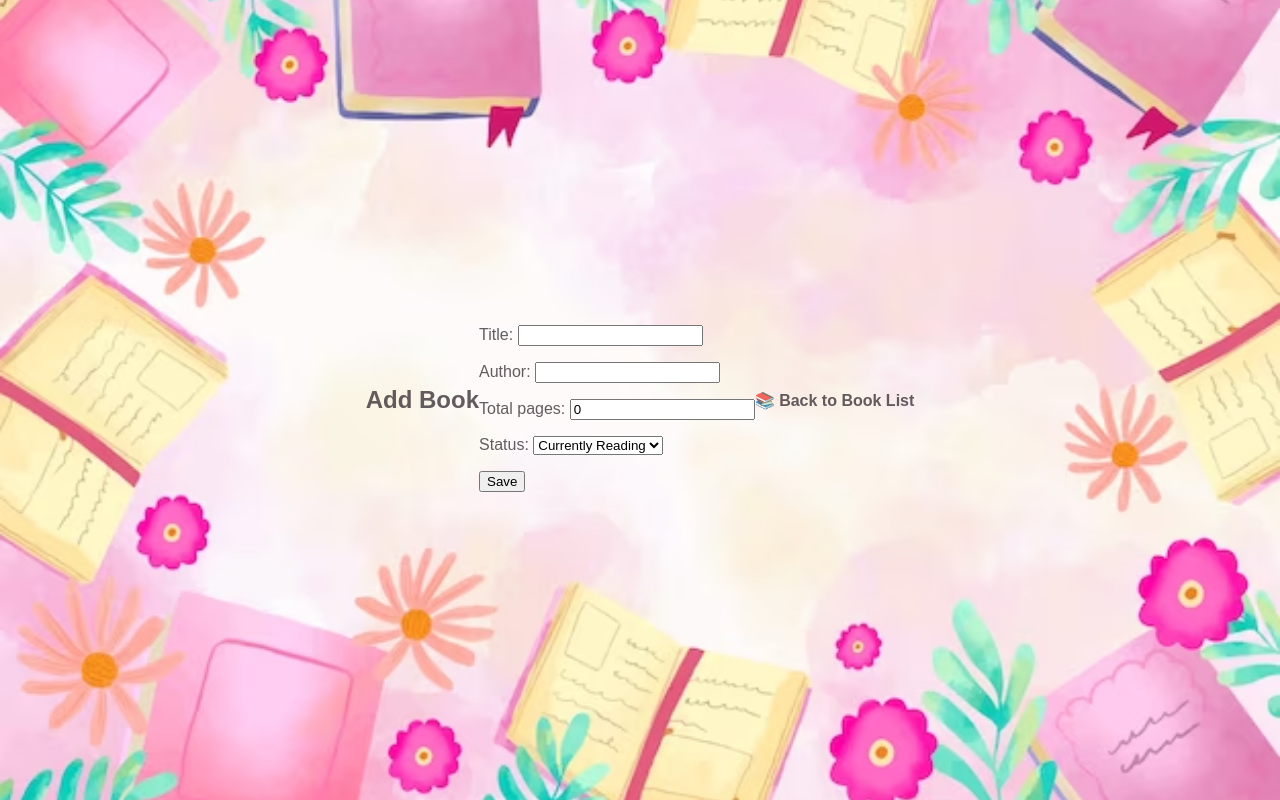
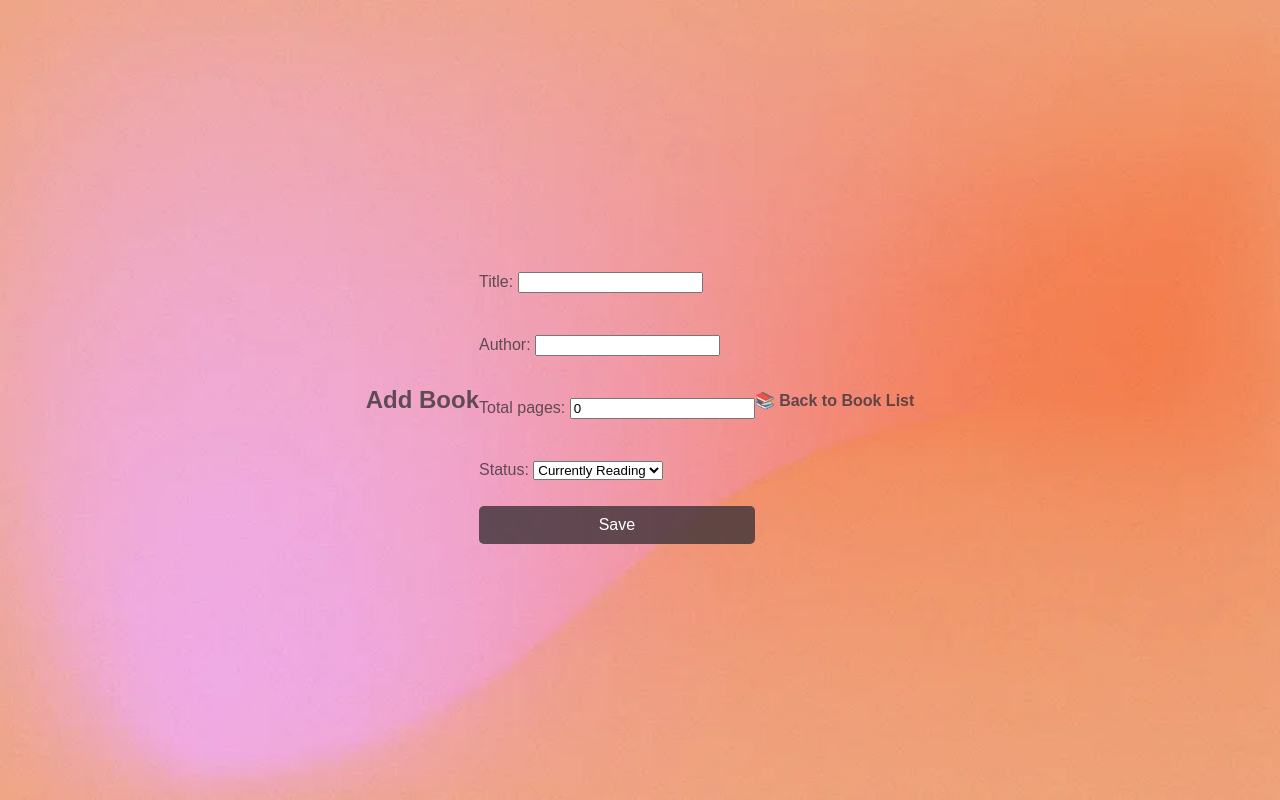
Before and after one commit to vmr093/LitLibrary, a Django app: page /books/create/ in a window 1280 px wide. Run offline with Django 5.2, Linux system fonts and the light colour scheme; the visitor is signed in with stand-in values (Sample User, id 1).

Commit message:
adding css

```diff
--- a/books_app/static/books_app/style.css
+++ b/books_app/static/books_app/style.css
@@ -1,7 +1,7 @@
 /* General Styling */
 body {
     font-family: Arial, sans-serif;
-    background-image: url('/static/books_app/images/background pic 2.avif');
+    background-image: url('/static/books_app/images/background pic 3.jpeg');
     background-size: cover;
     background-attachment: fixed;
     background-position: center;
@@ -30,6 +30,43 @@ body {
 h2 {
     color: rgba(60, 51, 56, 0.8); /* Updated text color */
     font-size: 24px;
+}
+
+form {
+    display: flex;
+    flex-direction: column;
+    gap: 10px;
+}
+
+button {
+    background: rgba(60, 51, 56, 0.8); /* Updated button color */
+    color: white;
+    border: none;
+    padding: 10px;
+    border-radius: 5px;
+    cursor:pointer;
+    font-size: 16px;
+
+}
+
+button:hover {
+    background: rgba(90, 81, 86, 0.9);
+}
+
+/* Center the back link at the bottom */
+.back-link {
+    margin-top: 20px;
+}
+
+.back-link a {
+    color: white;
+    font-weight: bold;
+    text-decoration: none;
+    font-size: 18px;
+}
+
+.back-link a:hover {
+    text-decoration: underline;
 }
 
 /* Navigation Links */
```
Also changed, not shown: books_app/templates/books_app/book_create.html (+14 -1 lines), books_app/static/books_app/images/background pic 2.avif (deleted), books_app/static/books_app/images/background pic 3.jpeg (added).
